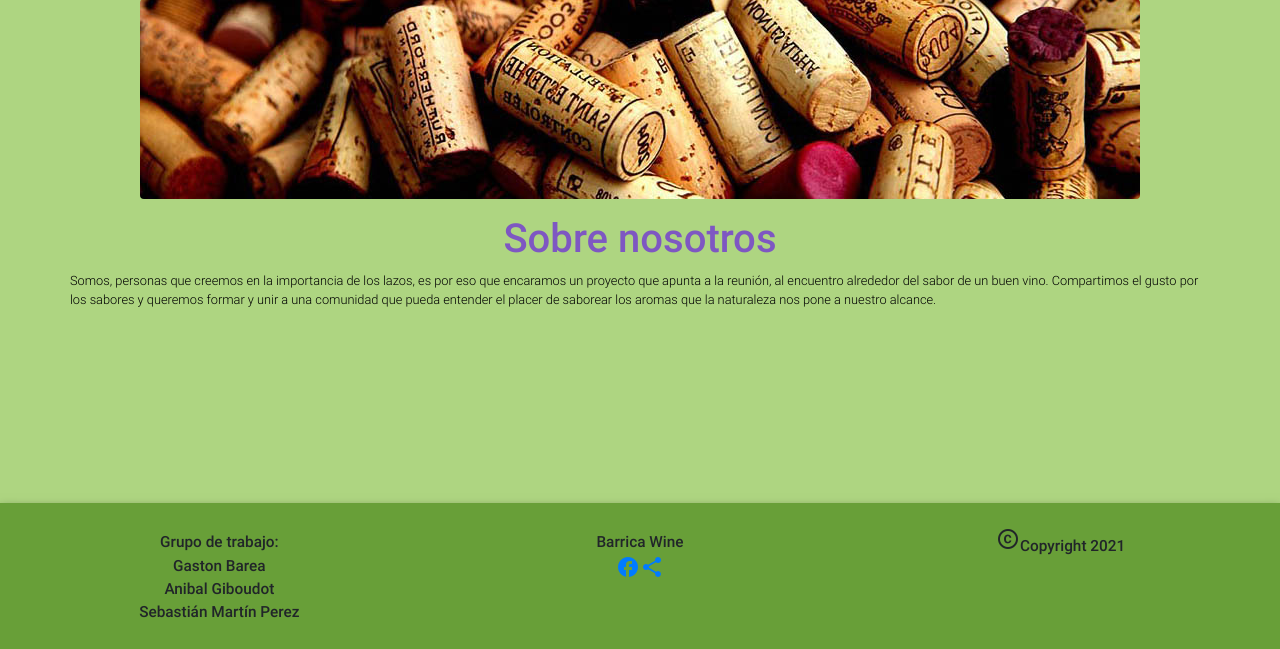
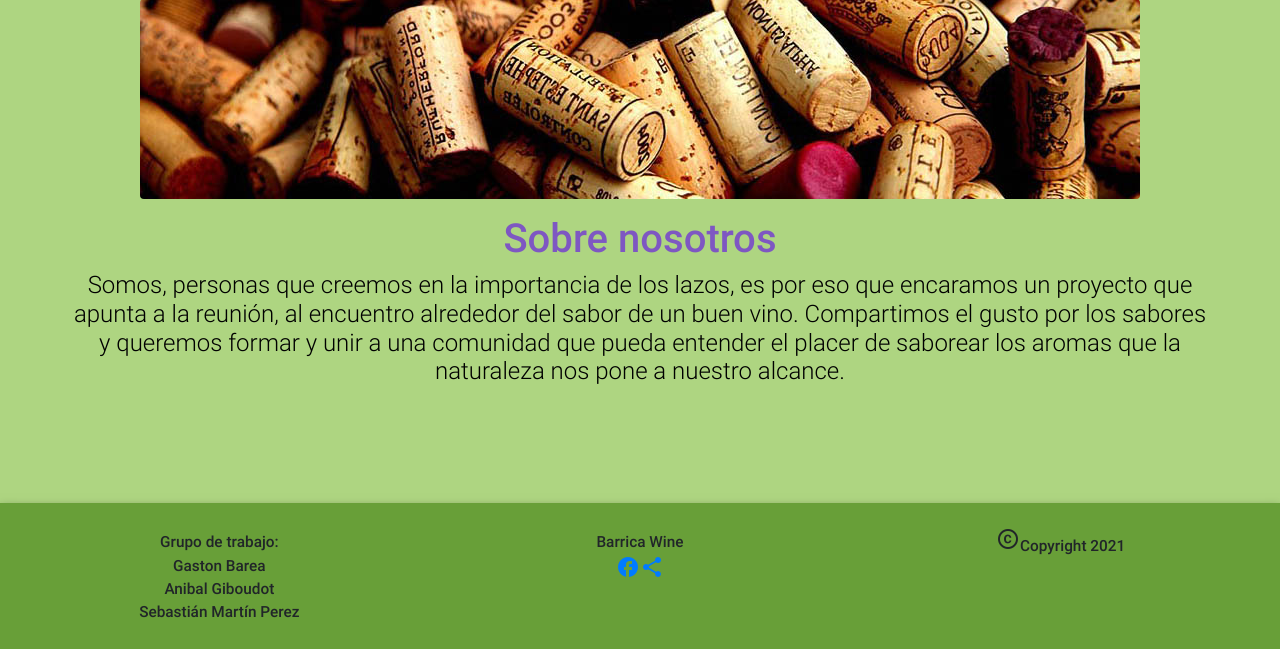
Before and after one commit to GastonBarea/barrica_wine, a PHP site: page /nosotros.php in a window 1280 px wide. Shown: the part 240-889 px from the top of the page. Run offline with PHP 8.4, Linux system fonts and the light colour scheme.

Commit message:
edite texto en contacto.php y nosotros.php

```diff
--- a/webfrontend/contacto.php
+++ b/webfrontend/contacto.php
@@ -14,7 +14,7 @@
             <br>
             <input class="form" type="email" name="email" placeholder="*Email" required>
             <br>
-            <textarea class="form formm" name="mensaje" cols="30" rows="8" placeholder="*Dejanos tu cansulta:..."></textarea>
+            <textarea class="form formm" name="mensaje" cols="30" rows="8" placeholder="*Dejanos tu consulta:..."></textarea>
             <p class="conten-center cont">*Todos los campos son oblicatoros</p>
 
             <input class="btn btn-success" type="button" value="Enviar">
--- a/webfrontend/nosotros.php
+++ b/webfrontend/nosotros.php
@@ -18,10 +18,7 @@
         </div>
 
          <h2 class="col-sm-12 text-center">Sobre nosotros</h2>
-         <p id="nos">
-            Somos, personas que creemos en la importancia de los lazos, es por eso que encaramos un proyecto que apunta a la reunión, al encuentro alrededor del sabor de un buen vino. Compartimos el gusto por los sabores y queremos formar y unir a una comunidad que pueda entender el placer de saborear los aromas que la naturaleza nos pone a nuestro alcance.
-         </p>
-
+            <h3 class="text-center">Somos, personas que creemos en la importancia de los lazos, es por eso que encaramos un proyecto que apunta a la reunión, al encuentro alrededor del sabor de un buen vino. Compartimos el gusto por los sabores y queremos formar y unir a una comunidad que pueda entender el placer de saborear los aromas que la naturaleza nos pone a nuestro alcance.</h3>
      </article>
 
     </div>
```
